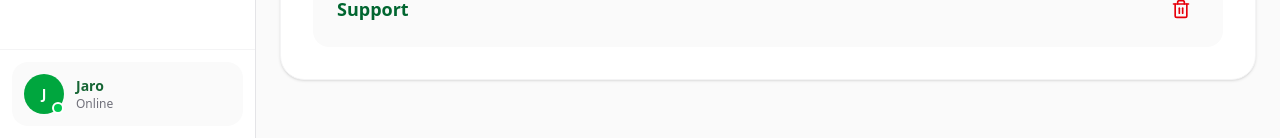
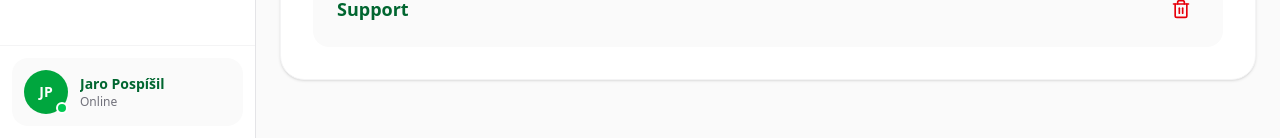
Before and after one commit to EbbiSK/virtualna-kancelaria, a React (Vite) app: page /settings in a window 1280 px wide. Both pictures are taken after a click on the button "Prihlásiť sa". Shown: the part 662-800 px from the top of the page. Built offline with nearby package versions, Linux system fonts and the light colour scheme.

Commit message:
Use profile name in sidebar and email in topbar

```diff
--- a/src/components/Sidebar.tsx
+++ b/src/components/Sidebar.tsx
@@ -1,13 +1,8 @@
-import {
-  Building2,
-  Settings,
-  X,
-} from "lucide-react";
+import { Building2, Settings, X } from "lucide-react";
 
 import { useNavigate, useLocation } from "react-router-dom";
 
 import { useUserSettings } from "../context/UserSettingsContext";
-import { useOffice } from "../context/OfficeContext";
 
 type SidebarProps = {
   mobileOpen?: boolean;
@@ -34,13 +29,15 @@ export default function Sidebar({
   const navigate = useNavigate();
   const location = useLocation();
 
-  const { avatar, activeUserId } = useUserSettings();
+  const { avatar } = useUserSettings();
 
-  const { employees } = useOffice();
+  const savedProfile = localStorage.getItem("employee-profile-1");
+  const profile = savedProfile ? JSON.parse(savedProfile) : null;
 
-  const activeUser = employees.find(
-    (employee) => employee.id === activeUserId
-  );
+  const firstName = profile?.firstName || "Jaro";
+  const lastName = profile?.lastName || "Pospíšil";
+  const fullName = `${firstName} ${lastName}`;
+  const initials = `${firstName.charAt(0)}${lastName.charAt(0)}`.toUpperCase();
 
   function handleNavigate(path: string) {
     navigate(path);
@@ -57,11 +54,11 @@ export default function Sidebar({
       )}
 
       <aside
-        className={`fixed inset-y-0 left-0 z-50 flex w-64 flex-col border-r border-zinc-200 bg-white transition-transform duration-300 dark:border-zinc-800 dark:bg-zinc-900 xl:static xl:translate-x-0 ${
+        className={`fixed inset-y-0 left-0 z-50 flex w-64 flex-col border-r border-zinc-200 bg-white transition-transform duration-300 xl:static xl:translate-x-0 ${
           mobileOpen ? "translate-x-0" : "-translate-x-full"
         }`}
       >
-        <div className="border-b border-zinc-100 p-5 dark:border-zinc-800">
+        <div className="border-b border-zinc-100 p-5">
           <div className="flex items-center justify-between gap-3">
             <div className="flex items-center gap-3">
               <div className="flex h-11 w-11 items-center justify-center rounded-xl bg-green-600 text-lg font-black text-white">
@@ -69,11 +66,11 @@ export default function Sidebar({
               </div>
 
               <div>
-                <h1 className="text-lg font-black text-zinc-900 dark:text-white">
+                <h1 className="text-lg font-black text-zinc-900">
                   Ebbi Office
                 </h1>
 
-                <p className="text-xs text-zinc-500 dark:text-zinc-400">
+                <p className="text-xs text-zinc-500">
                   Workspace
                 </p>
               </div>
@@ -81,7 +78,7 @@ export default function Sidebar({
 
             <button
               onClick={() => setMobileOpen?.(false)}
-              className="flex h-9 w-9 items-center justify-center rounded-xl text-zinc-500 hover:bg-zinc-100 dark:hover:bg-zinc-800 xl:hidden"
+              className="flex h-9 w-9 items-center justify-center rounded-xl text-zinc-500 hover:bg-zinc-100 xl:hidden"
             >
               <X size={18} />
             </button>
@@ -102,23 +99,22 @@ export default function Sidebar({
                 onClick={() => handleNavigate(item.path)}
                 className={`flex w-full items-center gap-3 rounded-xl px-3 py-3 text-left text-sm font-semibold transition ${
                   isActive
-                    ? "bg-green-50 text-green-700 dark:bg-green-900/30 dark:text-green-400"
-                    : "text-zinc-600 hover:bg-zinc-100 dark:text-zinc-400 dark:hover:bg-zinc-800"
+                    ? "bg-green-50 text-green-700"
+                    : "text-zinc-600 hover:bg-zinc-100"
                 }`}
               >
                 <Icon size={18} />
-
                 <span>{item.name}</span>
               </button>
             );
           })}
         </nav>
 
-        <div className="border-t border-zinc-100 p-3 dark:border-zinc-800">
-          <div className="rounded-2xl bg-zinc-50 p-3 dark:bg-zinc-800">
+        <div className="border-t border-zinc-100 p-3">
+          <div className="rounded-2xl bg-zinc-50 p-3">
             <div className="flex items-center gap-3">
               <div className="relative">
-                <div className="flex h-10 w-10 items-center justify-center overflow-hidden rounded-full bg-green-600 text-sm font-black text-white">
+                <div className="flex h-11 w-11 items-center justify-center overflow-hidden rounded-full bg-green-600 text-sm font-black text-white">
                   {avatar ? (
                     <img
                       src={avatar}
@@ -126,19 +122,19 @@ export default function Sidebar({
                       className="h-full w-full object-cover"
                     />
                   ) : (
-                    activeUser?.name.charAt(0) || "J"
+                    initials
                   )}
                 </div>
 
-                <div className="absolute bottom-0 right-0 h-3 w-3 rounded-full border-2 border-white bg-green-500 dark:border-zinc-800" />
+                <div className="absolute bottom-0 right-0 h-3 w-3 rounded-full border-2 border-white bg-green-500" />
               </div>
 
-              <div>
-                <div className="text-sm font-bold text-zinc-900 dark:text-white">
-                  {activeUser?.name || "Používateľ"}
+              <div className="min-w-0">
+                <div className="truncate text-sm font-black text-green-800">
+                  {fullName}
                 </div>
 
-                <div className="text-xs text-zinc-500 dark:text-zinc-400">
+                <div className="text-xs text-zinc-500">
                   Online
                 </div>
               </div>
--- a/src/components/TopBar.tsx
+++ b/src/components/TopBar.tsx
@@ -18,10 +18,10 @@ export default function TopBar({ setMobileOpen }: TopBarProps) {
   const [userMenuOpen, setUserMenuOpen] = useState(false);
 
   const isLoggedIn = localStorage.getItem("ebbi-auth") === "true";
-  const userEmail = localStorage.getItem("ebbi-user-email") || "pouzivatel@ebbi.sk";
+  const userEmail =
+    localStorage.getItem("ebbi-user-email") || "pouzivatel@ebbi.sk";
 
   const savedProfile = localStorage.getItem("employee-profile-1");
-
   const profile = savedProfile ? JSON.parse(savedProfile) : null;
 
   const firstName = profile?.firstName || "Jaro";
```
